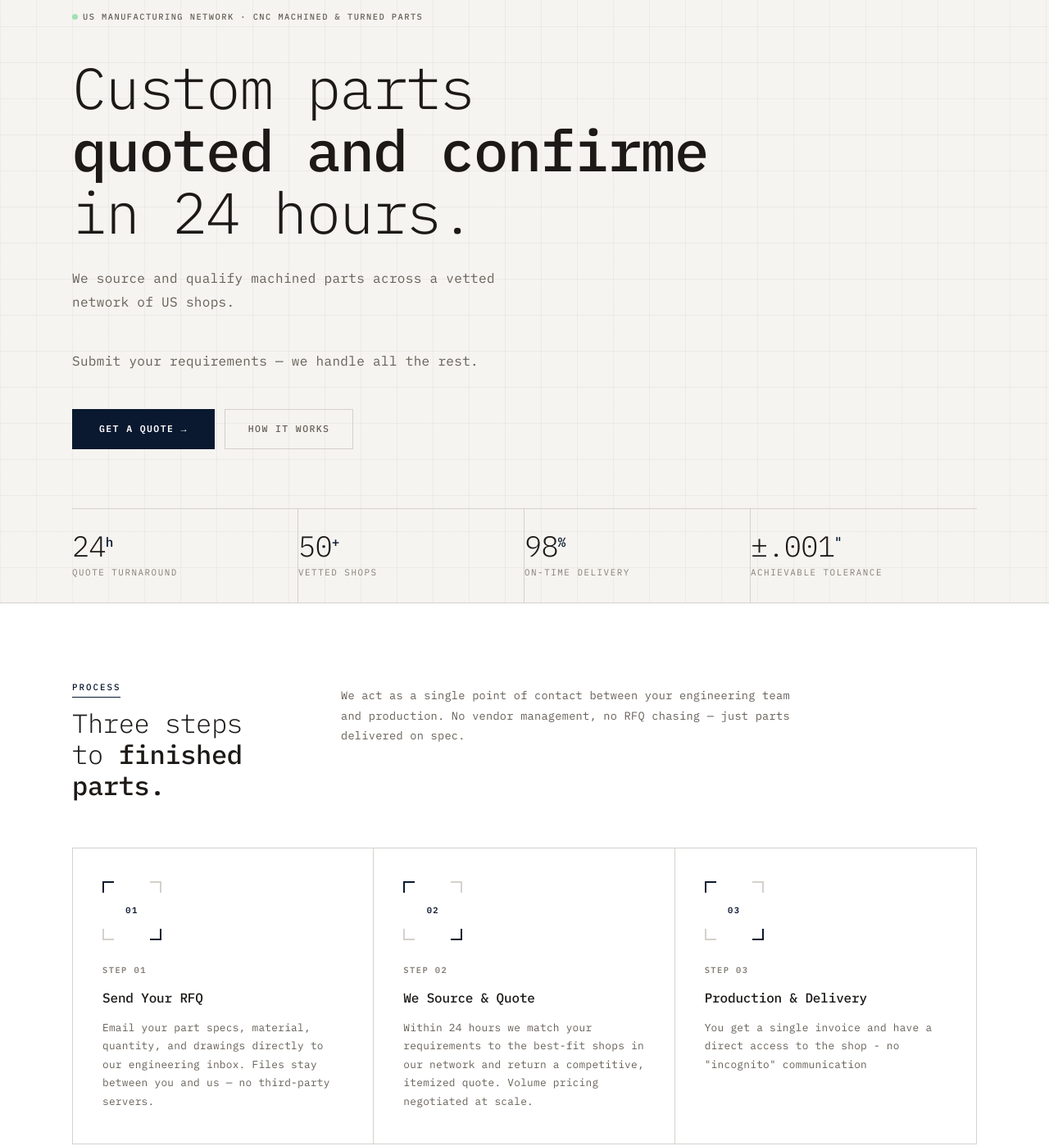
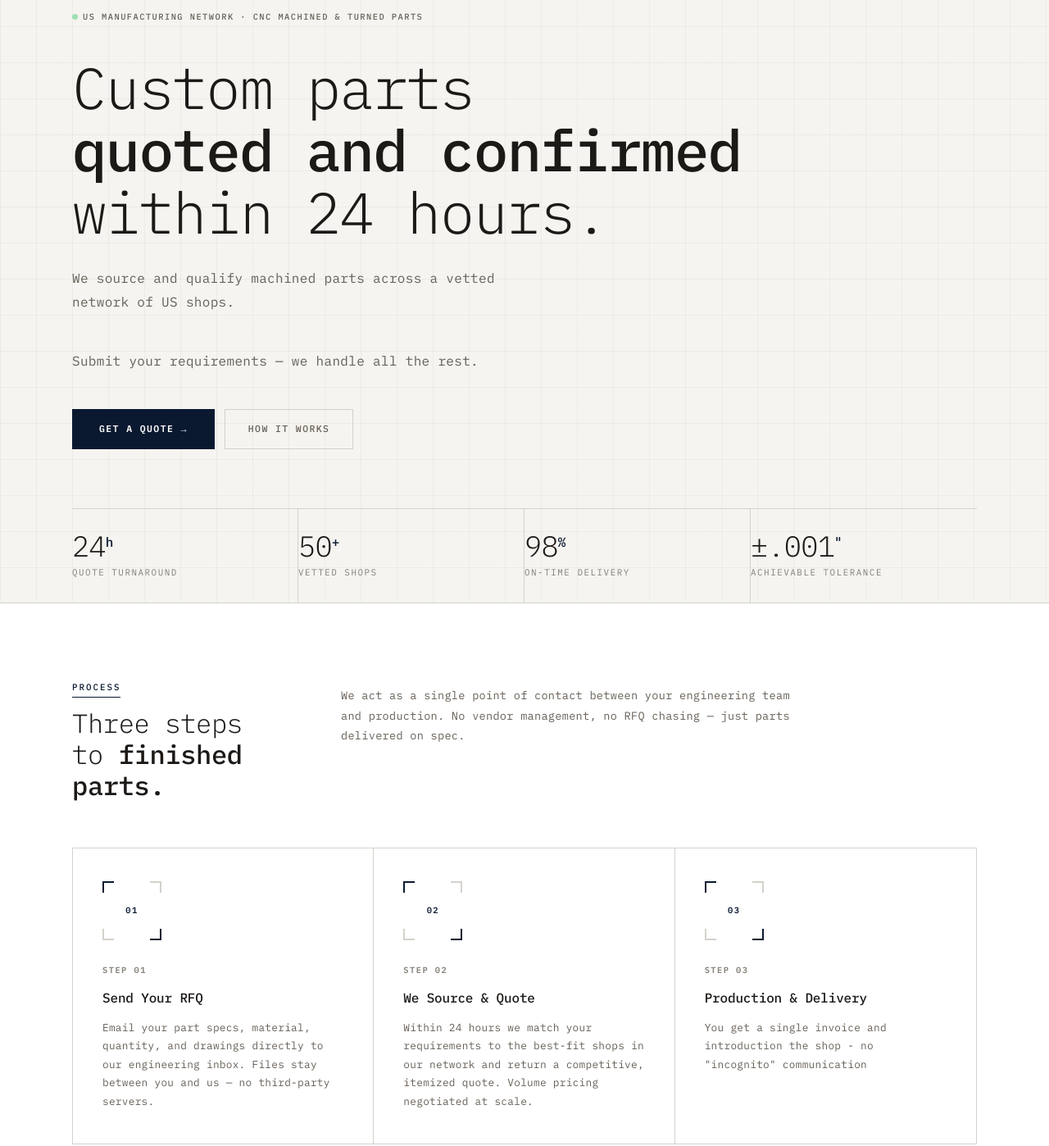
Before and after one commit to MGFRV/Machining-RFQ, a plain HTML site: page index.html in a window 1280 px wide. Shown: the part 100-1498 px from the top of the page at 82% size. Drawn offline with Linux system fonts and the light colour scheme.

Commit message:
Update index.html

```diff
--- a/index.html
+++ b/index.html
@@ -210,7 +210,7 @@
       <span class="live-dot"></span>
       US Manufacturing Network · CNC Machined &amp; Turned Parts
     </div>
-    <h1 class="hero-h1">Custom parts <br /><strong>quoted and confirme </strong><br />in 24 hours.</h1>
+    <h1 class="hero-h1">Custom parts <br /><strong>quoted and confirmed </strong><br />within 24 hours.</h1>
     <p class="hero-sub">We source and qualify machined parts across a vetted network of US shops.</p>
     <p class="hero-sub">Submit your requirements — we handle all the rest.</p>
     <div class="hero-actions">
@@ -251,7 +251,7 @@
         <div class="step-icon-wrap"><span></span><div class="step-num-inner">03</div></div>
         <div class="step-n">Step 03</div>
         <div class="step-title">Production &amp; Delivery</div>
-        <div class="step-body">You get a single invoice and have a direct access to the shop - no "incognito" communication</div>
+        <div class="step-body">You get a single invoice and introduction the shop - no "incognito" communication</div>
       </div>
     </div>
   </div>
```
